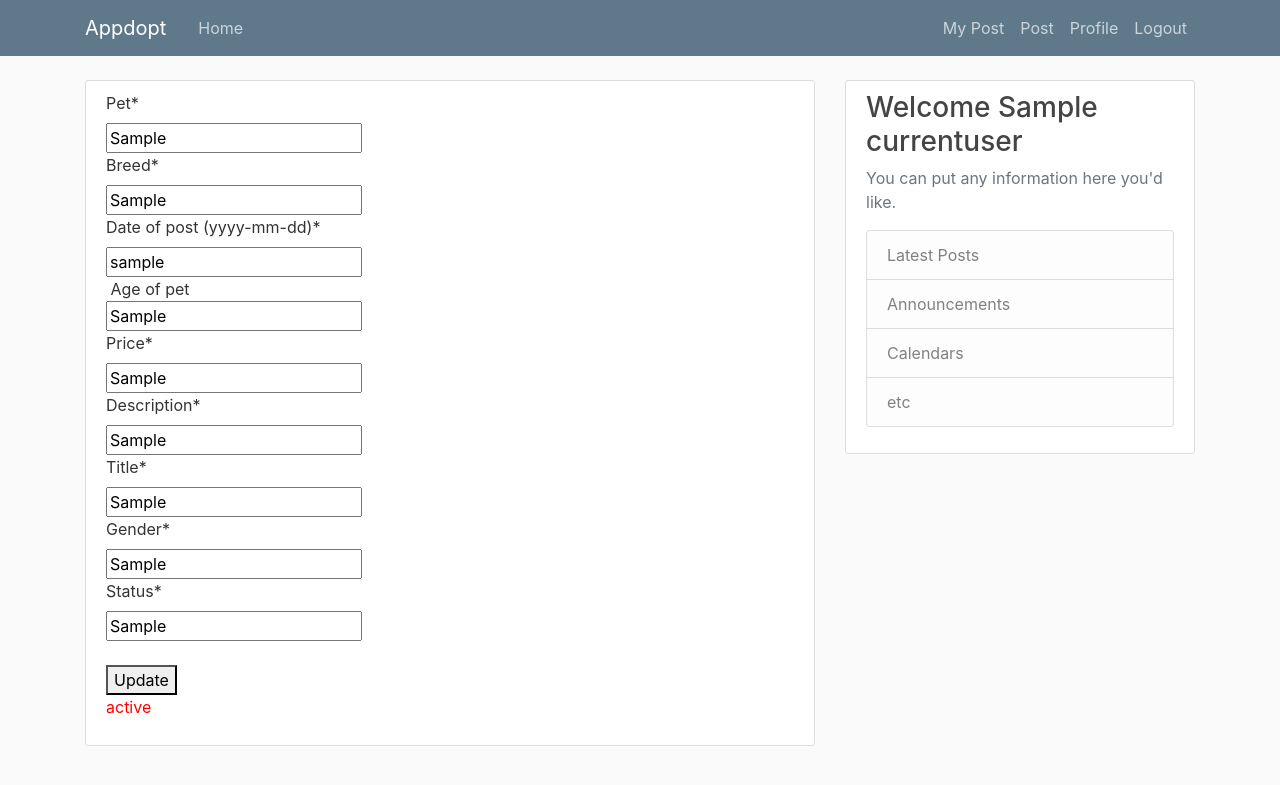
After one commit to JH1816/Appdopt, a Django app: template app/templates/app/userpostEdit.html in a window 1280 px wide. The commit adds this page. Shown: the top 785 px of the page. Run offline with Django 3.2, Linux system fonts and the light colour scheme; the template is opened without the code that fills it: most values are stand-ins (such as "Sample title", 1, 10 or a date in 2020); some libraries are stand-ins or nearby versions.

Commit message:
users are now able to delete and edit their own post
Added user post edit and update

```diff
--- a/AppStore/urls.py
+++ b/AppStore/urls.py
@@ -33,5 +33,6 @@ urlpatterns = [
     path('index', app.views.index, name = 'index'),
     path('adminView/<str:username>', app.views.adminView, name = 'adminView'),
     path('postView/<int:post_id>', app.views.postView, name = 'postView'),
-    path('postEdit/<int:post_id>', app.views.postEdit, name = 'postEdit')
+    path('postEdit/<int:post_id>', app.views.postEdit, name = 'postEdit'),
+    path('home/<str:username>/userpostEdit/<int:post_id>', app.views.userpostEdit, name = 'userpostEdit'),
 ]
--- a/app/templates/app/mypost.html
+++ b/app/templates/app/mypost.html
@@ -10,6 +10,12 @@
             <h2><a class="article-title" href="{% url 'view' username=currentuser  id=post.0 %}">{{ post.8 }}</a></h2>
             <p class="article-content">{{ post.7 }}</p>
           </div>
+          <td>
+            <form method="POST" style="display: inline;">
+              {% csrf_token %}
+              <input type="hidden" name="post_id" value="{{post.0}}"/>
+              <button onclick="return confirm('Are you sure you want to delete post {{post.0}}?');" type="submit" name="action" value="deletePost">Delete</button>
+            </form></td>
         </article>
     {% endfor %}
 {% endblock content %}
--- /dev/null
+++ b/app/templates/app/userpostEdit.html
@@ -0,0 +1,24 @@
+{% extends "app/base.html" %}
+{% block content %}
+    <div class="content-section">
+        <form method="POST">
+            <!-- Security token by Django -->
+            {% csrf_token %}
+            <!-- form -->
+            <div id="div_id_pet" class="control-group"> <label for="id_pet" class="control-label requiredField">
+            Pet<span class="asteriskField">*</span> </label> <div class="controls"> <input type="text" name="pet" value="{{obj.2}}" maxlength="20" class="textinput textInput" required="" id="id_pet"> </div> </div> <div id="div_id_breed" class="control-group"> <label for="id_breed" class="control-label requiredField">
+            Breed<span class="asteriskField">*</span> </label> <div class="controls"> <input type="text" name="breed" value="{{obj.3}}" maxlength="64" class="textinput textInput" required="" id="id_breed"> </div> </div> <div id="div_id_date_of_post" class="control-group"> <label for="id_date_of_post" class="control-label requiredField">
+            Date of post (yyyy-mm-dd)<span class="asteriskField">*</span> </label> <div class="controls"> <input type="text" name="date_of_post" value="{{obj.4|slugify}}" class="dateinput" required="" id="id_date_of_post"> </div> </div> <div id="div_id_age_of_pet" class="control-group"> <label for="id_age_of_pet" class="control-label requiredField"></label>
+            Age of pet </label> <div class="controls"> <input type="text" name="age_of_pet" value="{{obj.5}}" maxlength="16" class="textinput textInput" id="id_age_of_pet"> </div> </div> <div id="div_id_price" class="control-group"> <label for="id_price" class="control-label requiredField">
+            Price<span class="asteriskField">*</span> </label> <div class="controls"> <input type="text" name="price" value="{{obj.6}}" maxlength="16" class="textinput textInput" required="" id="id_price"> </div> </div> <div id="div_id_description" class="control-group"> <label for="id_description" class="control-label requiredField">
+            Description<span class="asteriskField">*</span> </label> <div class="controls"> <input type="text" name="description" value="{{obj.7}}" maxlength="1200" class="textinput textInput" required="" id="id_description"> </div> </div> <div id="div_id_title" class="control-group"> <label for="id_title" class="control-label requiredField">
+            Title<span class="asteriskField">*</span> </label> <div class="controls"> <input type="text" name="title" value="{{obj.8}}" maxlength="128" class="textinput textInput" required="" id="id_title"> </div> </div> <div id="div_id_gender" class="control-group"> <label for="id_gender" class="control-label requiredField">
+            Gender<span class="asteriskField">*</span> </label> <div class="controls"> <input type="text" name="gender" value="{{obj.10}}" maxlength="6" class="textinput textInput" required="" id="id_gender"> </div> </div> <div id="div_id_status" class="control-group"> <label for="id_status" class="control-label requiredField">
+            Status<span class="asteriskField">*</span> </label> <div class="controls"> <input type="text" name="status" value="{{obj.9}}" maxlength="50" class="textinput textInput" required="" id="id_status"> </div> </div>
+
+            <br>
+            <button type="submit" value="Update">Update</button>
+        </form>
+        <p style="color:red">{{ status }}</p>
+    </div>
+{% endblock content %}
--- a/app/templates/app/view.html
+++ b/app/templates/app/view.html
@@ -7,8 +7,7 @@
         <small class="text-muted">{{ cust.4|date:"F d, Y" }}</small>
         {% if cust.1 == currentuser %}
           <div>
-            <a class="btn btn-secondary btn-sm mt-1 mb-1" href="{% url 'post-update' cust.0 %}">Update</a>
-            <a class="btn btn-danger btn-sm mt-1 mb-1" href="{% url 'post-delete' cust.0 %}">Delete</a>
+            <a class="btn btn-secondary btn-sm mt-1 mb-1" href="{% url 'userpostEdit' post_id=cust.0 username=cust.1%}">Edit post</a>
           </div>
         {% endif %}
       </div>
```
Also changed, not shown: app/views.py (+38 -0 lines).
